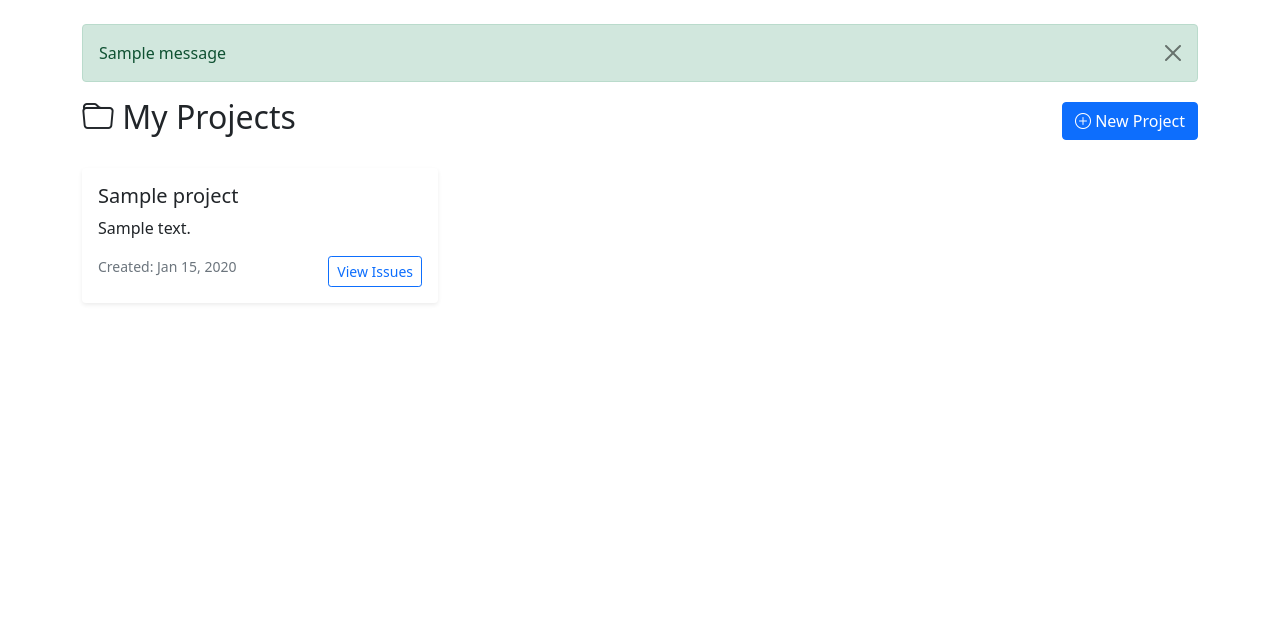
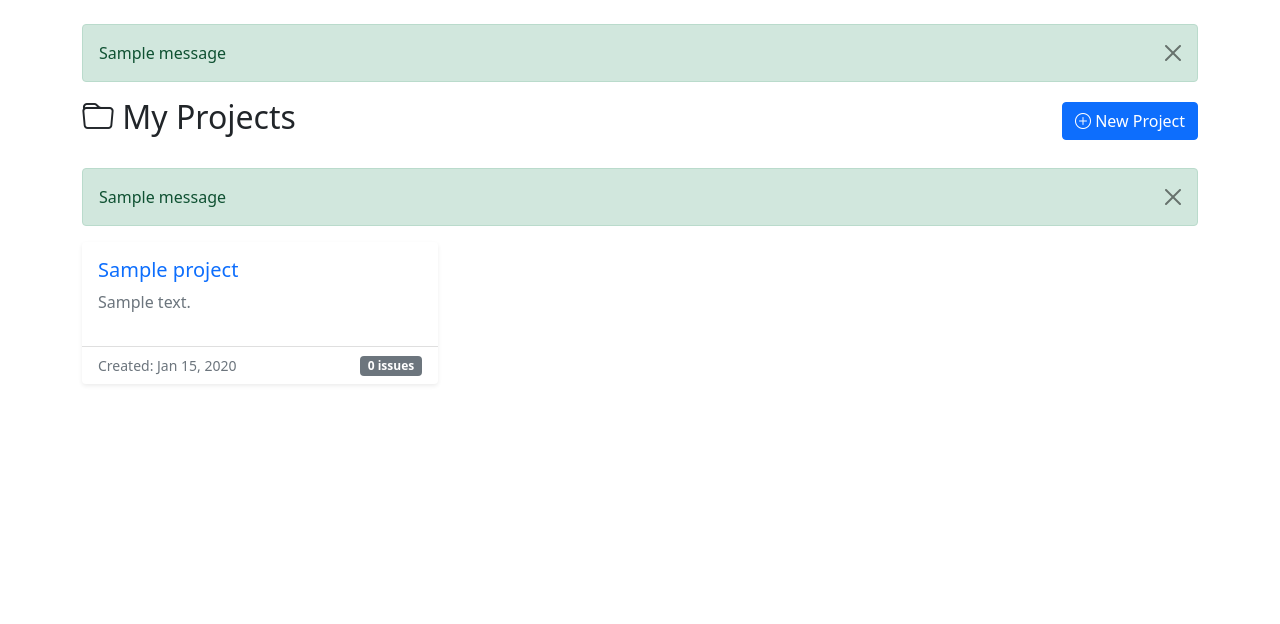
Before and after one commit to Ngosoman/BugTracker, a Django app: page /projects/ in a window 1280 px wide. Shown: the part 62-686 px from the top of the page. Run offline with Django 5.2, Linux system fonts and the light colour scheme; the first user in the database is signed in; tables that the repository leaves empty hold one stand-in row (Sample ...); one stand-in notice (Sample message) is shown.

Commit message:
Updated project list

```diff
--- a/bugtracker/templates/issues/project_list.html
+++ b/bugtracker/templates/issues/project_list.html
@@ -2,32 +2,48 @@
 
 {% block content %}
 <div class="d-flex justify-content-between align-items-center mb-4">
-    <h2><i class="bi bi-folder"></i> My Projects</h2>
-    <a href="{% url 'issues:project_create' %}" class="btn btn-primary">
+    <h2 class="text-dark"><i class="bi bi-folder"></i> My Projects</h2>
+    <a href="{% url 'project_create' %}" class="btn btn-primary">
         <i class="bi bi-plus-circle"></i> New Project
     </a>
 </div>
 
+{% if messages %}
+    {% for message in messages %}
+        <div class="alert alert-{{ message.tags }} alert-dismissible fade show">
+            {{ message }}
+            <button type="button" class="btn-close" data-bs-dismiss="alert"></button>
+        </div>
+    {% endfor %}
+{% endif %}
+
 <div class="row">
     {% for project in projects %}
     <div class="col-md-4 mb-3">
-        <div class="card">
+        <div class="card h-100 shadow-sm">
             <div class="card-body">
-                <h5 class="card-title">{{ project.name }}</h5>
-                <p class="card-text">{{ project.description|truncatewords:20 }}</p>
-                <div class="d-flex justify-content-between">
+                <h5 class="card-title text-primary">{{ project.name }}</h5>
+                <p class="card-text text-muted">
+                    {{ project.description|truncatewords:20|default:"No description" }}
+                </p>
+            </div>
+            <div class="card-footer bg-transparent">
+                <div class="d-flex justify-content-between align-items-center">
                     <small class="text-muted">Created: {{ project.created_at|date:"M d, Y" }}</small>
-                    <a href="#" class="btn btn-sm btn-outline-primary">View Issues</a>
+                    <span class="badge bg-secondary">0 issues</span>
                 </div>
             </div>
         </div>
     </div>
     {% empty %}
     <div class="col-12">
-        <div class="alert alert-info">
-            <h4>No projects yet!</h4>
-            <p>Create your first project to start tracking issues.</p>
-            <a href="{% url 'issues:project_create' %}" class="btn btn-primary">Create First Project</a>
+        <div class="text-center py-5">
+            <i class="bi bi-folder-x display-1 text-muted"></i>
+            <h3 class="text-dark mt-3">No projects yet!</h3>
+            <p class="text-muted">Create your first project to start tracking issues.</p>
+            <a href="{% url 'project_create' %}" class="btn btn-primary btn-lg">
+                <i class="bi bi-plus-circle"></i> Create First Project
+            </a>
         </div>
     </div>
     {% endfor %}
```
